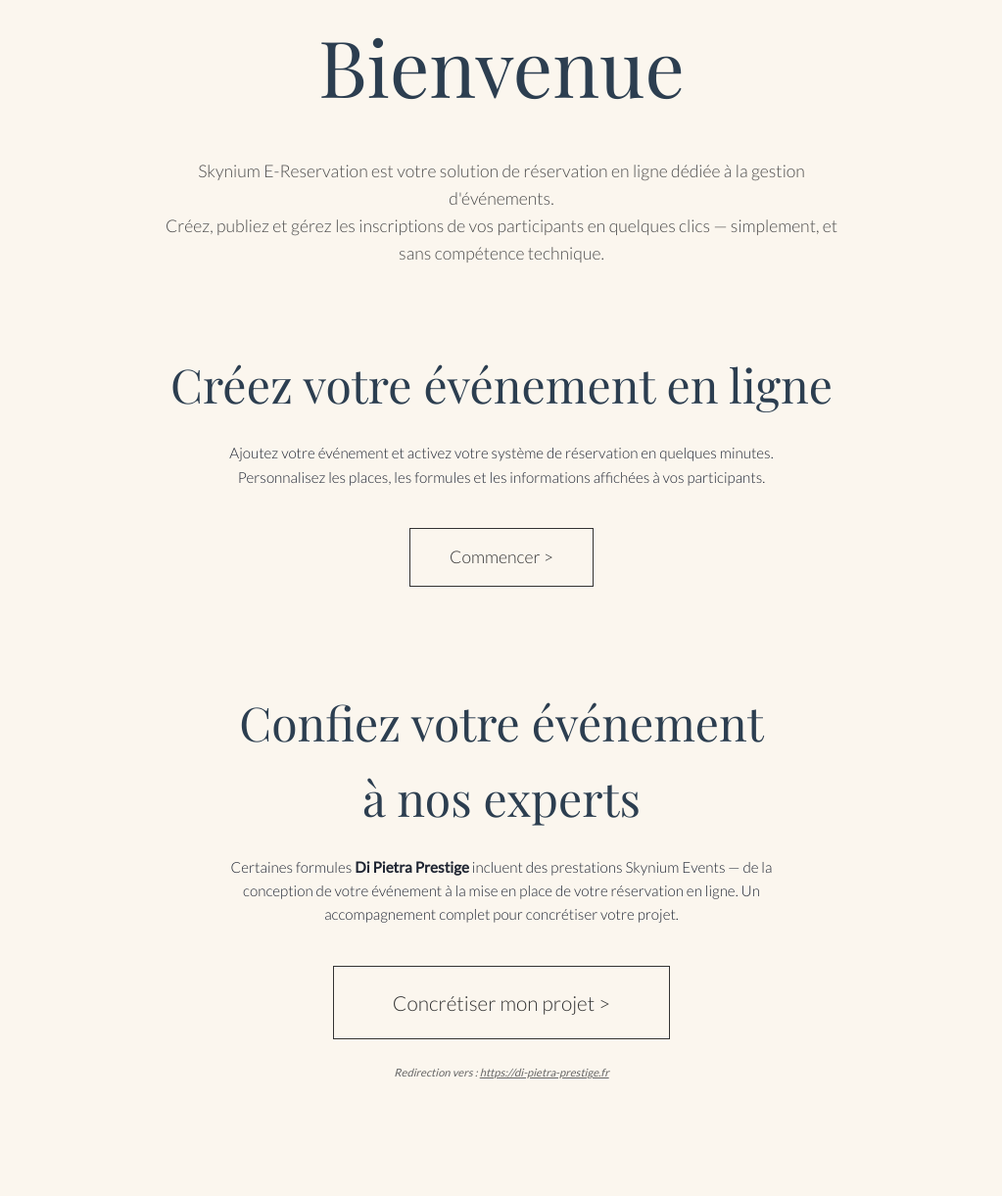
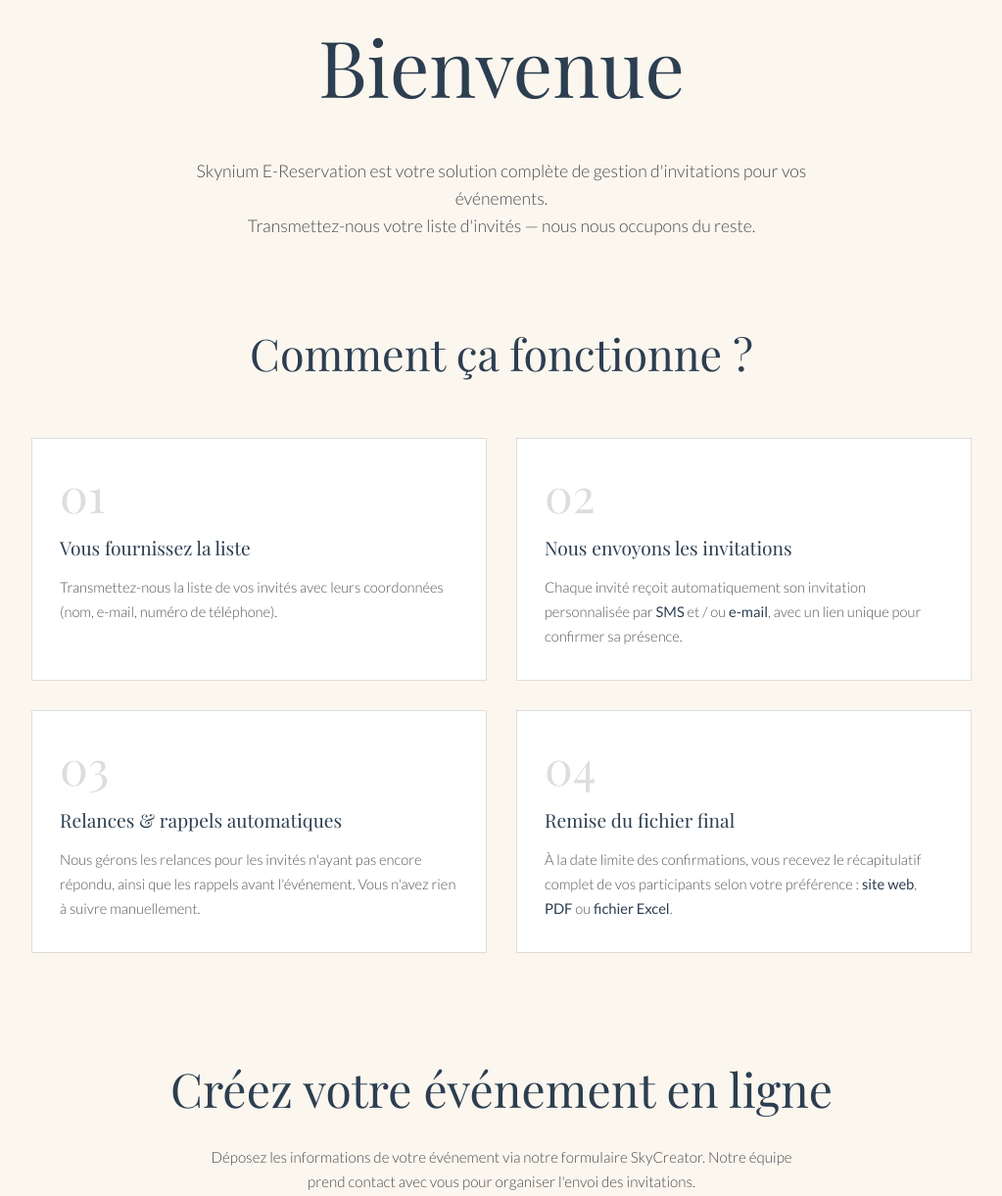
Before and after one commit to Skyf0069/Skynium_E-Reservation, a plain HTML site: page index.html in a window 1280 px wide. Shown: the part 127-1348 px from the top of the page at 98% size, without its empty margins (128-1151 px from the left). Drawn offline with nearby package versions, Linux system fonts and the light colour scheme; a script that the page names is missing.

Commit message:
Correction et ajout

```diff
--- a/index.html
+++ b/index.html
@@ -3,9 +3,9 @@
 <head>
     <meta charset="UTF-8">
     <meta name="viewport" content="width=device-width, initial-scale=1.0">
-    <title>Skynium E-Reservation | Réservation en ligne pour vos événements</title>
-    <meta name="description" content="Skynium E-Reservation : créez et gérez la réservation en ligne de vos événements. Solution simple, flexible et professionnelle pour organisateurs d'événements.">
-    <meta name="keywords" content="réservation événement en ligne, billetterie événement, gestion réservation, événement professionnel, Skynium">
+    <title>Skynium E-Reservation | Gestion d'invitations pour vos événements</title>
+    <meta name="description" content="Skynium E-Reservation gère vos invitations événementielles de A à Z : envoi par SMS et e-mail, relances automatiques, rappels, et remise d'un fichier final (site web, PDF ou Excel) à l'issue des confirmations.">
+    <meta name="keywords" content="gestion invitations événement, invitations SMS mail automatiques, réservation événement en ligne, Skynium E-Reservation, événement professionnel">
     <link rel="stylesheet" href="ressources/style.css">
     <link rel="stylesheet" href="https://skynium.fr/ressources/fontawesome/css/all.min.css">
     <link rel="preconnect" href="https://fonts.googleapis.com">
@@ -37,26 +37,61 @@
     </header>
 
     <main>
+
+        <!-- Bienvenue -->
         <section class="welcome-section">
             <h1>Bienvenue</h1>
             <p class="intro-text">
-                Skynium E-Reservation est votre solution de réservation en ligne dédiée à la gestion d'événements.<br>
-                Créez, publiez et gérez les inscriptions de vos participants en quelques clics — simplement, et sans compétence technique.
+                Skynium E-Reservation est votre solution complète de gestion d'invitations pour vos événements.<br>
+                Transmettez-nous votre liste d'invités — nous nous occupons du reste.
             </p>
         </section>
 
+        <!-- Comment ça fonctionne -->
+        <section class="how-section">
+            <h2>Comment ça fonctionne ?</h2>
+            <div class="steps-grid">
+                <div class="step-card">
+                    <span class="step-number">01</span>
+                    <h3>Vous fournissez la liste</h3>
+                    <p>Transmettez-nous la liste de vos invités avec leurs coordonnées (nom, e-mail, numéro de téléphone).</p>
+                </div>
+                <div class="step-card">
+                    <span class="step-number">02</span>
+                    <h3>Nous envoyons les invitations</h3>
+                    <p>Chaque invité reçoit automatiquement son invitation personnalisée par <strong>SMS</strong> et / ou <strong>e-mail</strong>, avec un lien unique pour confirmer sa présence.</p>
+                </div>
+                <div class="step-card">
+                    <span class="step-number">03</span>
+                    <h3>Relances &amp; rappels automatiques</h3>
+                    <p>Nous gérons les relances pour les invités n'ayant pas encore répondu, ainsi que les rappels avant l'événement. Vous n'avez rien à suivre manuellement.</p>
+                </div>
+                <div class="step-card">
+                    <span class="step-number">04</span>
+                    <h3>Remise du fichier final</h3>
+                    <p>À la date limite des confirmations, vous recevez le récapitulatif complet de vos participants selon votre préférence : <strong>site web</strong>, <strong>PDF</strong> ou <strong>fichier Excel</strong>.</p>
+                </div>
+            </div>
+        </section>
+
+        <!-- Créer son événement -->
         <section class="action-section">
             <h2>Créez votre événement en ligne</h2>
-            <p class="sub-text">Ajoutez votre événement et activez votre système de réservation en quelques minutes. Personnalisez les places, les formules et les informations affichées à vos participants.</p>
+            <p class="sub-text">Déposez les informations de votre événement via notre formulaire SkyCreator. Notre équipe prend contact avec vous pour organiser l'envoi des invitations.</p>
             <a href="events.html" class="btn-outline">Commencer ></a>
         </section>
 
+        <!-- Prestations incluses -->
         <section class="action-section">
             <h2>Confiez votre événement<br>à nos experts</h2>
-            <p class="sub-text">Certaines formules <strong>Di Pietra Prestige</strong> incluent des prestations Skynium Events — de la conception de votre événement à la mise en place de votre réservation en ligne. Un accompagnement complet pour concrétiser votre projet.</p>
+            <p class="sub-text">
+                Certaines formules <strong>Di Pietra Prestige</strong> incluent des prestations <strong>Skynium Events</strong> et <strong>Above The Sky Events</strong> — de la conception de votre événement à la gestion complète de vos invitations en ligne. Un accompagnement de bout en bout pour concrétiser votre projet.
+            </p>
+            <a href="https://abovethesky.skynium.fr/prestations.html" class="btn-outline prestations-btn">Voir les prestations offertes ></a>
             <a href="https://di-pietra-prestige.fr" class="btn-outline large-btn">Concrétiser mon projet ></a>
             <p class="small-link">Redirection vers : <a href="https://di-pietra-prestige.fr">https://di-pietra-prestige.fr</a></p>
         </section>
+
     </main>
 
     <footer role="contentinfo">
--- a/ressources/style.css
+++ b/ressources/style.css
@@ -103,7 +103,64 @@
     color: #4a4a4a;
 }
 
-/* Sections Actions */
+/* --- Section "Comment ça fonctionne" --- */
+.how-section {
+    margin-bottom: 100px;
+}
+
+.how-section h2 {
+    font-family: var(--font-serif);
+    font-size: 2.8rem;
+    font-weight: 400;
+    color: #2c3e50;
+    margin-bottom: 50px;
+}
+
+.steps-grid {
+    display: grid;
+    grid-template-columns: repeat(2, 1fr);
+    gap: 30px;
+    text-align: left;
+}
+
+.step-card {
+    border: 1px solid #ddd;
+    padding: 32px 28px;
+    background-color: #fff;
+    position: relative;
+}
+
+.step-number {
+    display: block;
+    font-family: var(--font-serif);
+    font-size: 3rem;
+    font-weight: 400;
+    color: #ddd;
+    line-height: 1;
+    margin-bottom: 16px;
+}
+
+.step-card h3 {
+    font-family: var(--font-serif);
+    font-size: 1.2rem;
+    font-weight: 400;
+    color: #2c3e50;
+    margin-bottom: 12px;
+}
+
+.step-card p {
+    font-weight: 300;
+    font-size: 0.92rem;
+    color: #555;
+    line-height: 1.7;
+}
+
+.step-card p strong {
+    font-weight: 400;
+    color: #2c3e50;
+}
+
+/* --- Sections Actions --- */
 .action-section {
     margin-bottom: 100px;
 }
@@ -120,12 +177,18 @@
     font-weight: 300;
     margin-bottom: 40px;
     font-size: 0.95rem;
-    max-width: 600px;
+    max-width: 620px;
     margin-left: auto;
     margin-right: auto;
+    color: #4a4a4a;
 }
 
-/* Boutons */
+.sub-text strong {
+    font-weight: 400;
+    color: #2c3e50;
+}
+
+/* --- Boutons --- */
 .btn-outline {
     display: inline-block;
     border: 1px solid #333;
@@ -134,6 +197,7 @@
     color: #333;
     background: transparent;
     font-weight: 300;
+    transition: background 0.3s, color 0.3s;
 }
 
 .btn-outline:hover {
@@ -145,6 +209,23 @@
     padding: 20px 60px;
     font-size: 1.3rem;
     margin-bottom: 15px;
+}
+
+/* Bouton "Voir les prestations" — légèrement distinct */
+.prestations-btn {
+    display: block;
+    width: fit-content;
+    margin: 0 auto 16px;
+    font-size: 0.95rem;
+    padding: 12px 32px;
+    border-color: #888;
+    color: #555;
+}
+
+.prestations-btn:hover {
+    background-color: #555;
+    color: #fff;
+    border-color: #555;
 }
 
 .small-link {
@@ -227,11 +308,15 @@
     letter-spacing: 0.03em;
 }
 
-/* Responsive basique */
+/* --- Responsive --- */
 @media (max-width: 900px) {
     .footer-grid {
         grid-template-columns: repeat(2, 1fr);
         gap: 30px;
+    }
+
+    .steps-grid {
+        grid-template-columns: 1fr;
     }
 }
 
@@ -243,6 +328,11 @@
 
     .welcome-section h1 {
         font-size: 3rem;
+    }
+
+    .how-section h2,
+    .action-section h2 {
+        font-size: 2.2rem;
     }
 
     .footer-inner {
@@ -280,7 +370,6 @@
     color: inherit;
 }
 
-/* Layout en grille pour le contenu principal */
 .content-wrapper {
     display: flex;
     justify-content: space-between;
@@ -406,6 +495,12 @@
     color: #000;
 }
 
+.contact-list a i {
+    margin-right: 6px;
+    font-size: 0.85rem;
+    opacity: 0.7;
+}
+
 /* Responsive formulaire */
 @media (max-width: 900px) {
     .content-wrapper {
```
